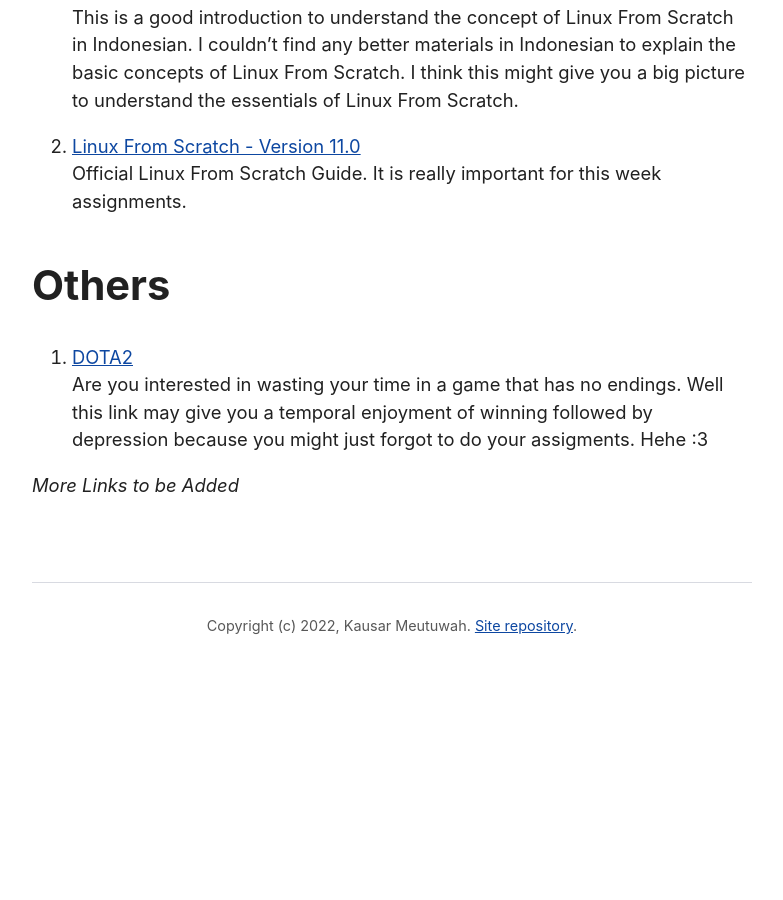
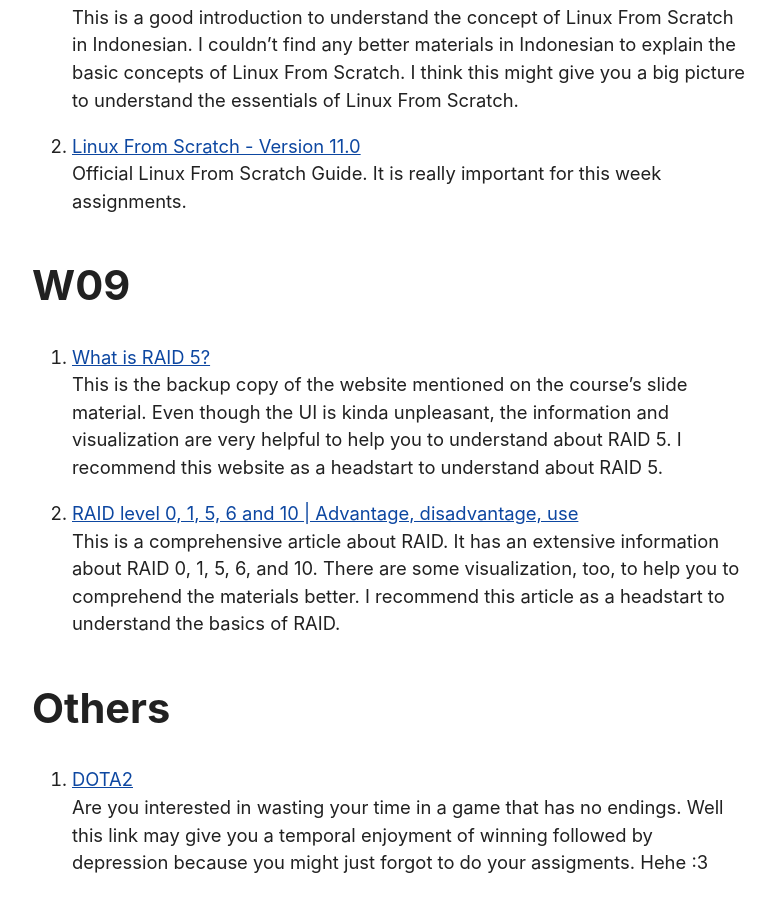
Before and after one commit to kausarme/os222, a Jekyll site: the page built from links.md, in a window 1280 px wide and 900 px high, scrolled down 4694 px. Shown: the whole window, without its empty margins (248-1031 px from the left). Built offline with Jekyll 4.4.1, drawn with Linux system fonts in a browser that asks for light colours; before the commit the page ends 5355 px from its top, so only the background shows below that.

Commit message:
OS222 kausarme

```diff
--- a/TXT/myrank.txt
+++ b/TXT/myrank.txt
@@ -20,3 +20,6 @@ ZCZC W07 reyhanvivaldi
 ZCZC W08 sulthanftr
 ZCZC W08 sherlockjack
 ZCZC W08 swastikanata
+ZCZC W09 valeelim
+ZCZC W09 vwjaya32
+ZCZC W09 valeelim
--- a/TXT/myupdate.txt
+++ b/TXT/myupdate.txt
@@ -1 +1 @@
-OS222W08
+OS222W09
--- a/links.md
+++ b/links.md
@@ -140,6 +140,19 @@ I think this might give you a big picture to understand the essentials of Linux
 2. [Linux From Scratch - Version 11.0](https://www.linuxfromscratch.org/)<br>
 Official Linux From Scratch Guide. It is really important for this week assignments.
 
+## W09
+
+1. [What is RAID 5?](https://rayday.me/comweb/internet/Commodore/commodore/www.commodore.ca/windows/raid5/raid5.htm)<br>
+This is the backup copy of the website mentioned on the course's slide material.
+Even though the UI is kinda unpleasant, the information and visualization are very helpful to help you to understand about RAID 5.
+I recommend this website as a headstart to understand about RAID 5.
+
+2. [RAID level 0, 1, 5, 6 and 10 | Advantage, disadvantage, use](https://www.prepressure.com/library/technology/raid)<br>
+This is a comprehensive article about RAID.
+It has an extensive information about RAID 0, 1, 5, 6, and 10.
+There are some visualization, too, to help you to comprehend the materials better.
+I recommend this article as a headstart to understand the basics of RAID.
+
 ## Others
 
 1. [DOTA2](https://www.dota2.com/)<br>
```
Also changed, not shown: TXT/mylog.txt (+9 -0 lines), 3 other files.
